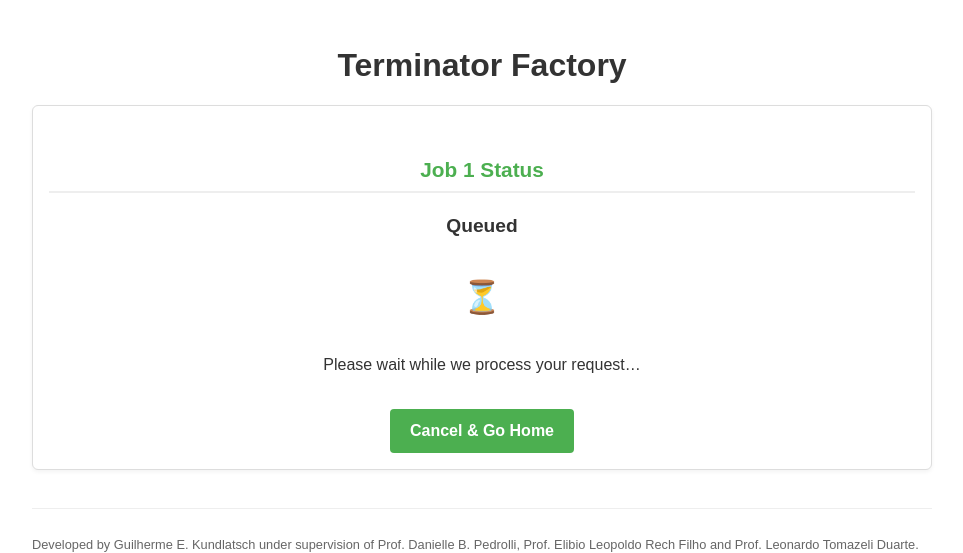
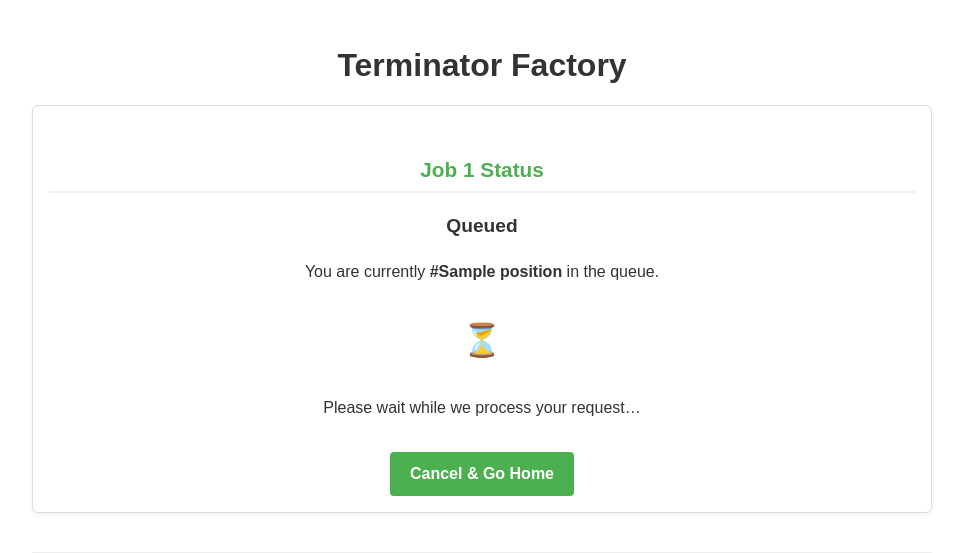
Before and after one commit to gkundlatsch/TerFac, a Python web app: template templates/status.html in a window 1280 px wide. Shown: the top 553 px of the page, without its empty margins (158-1121 px from the left). Run offline with Jinja, Linux system fonts and the light colour scheme; the template is opened without the code that fills it: most values are stand-ins (such as "Sample title", 1, 10 or a date in 2020).

Commit message:
Update status.html

```diff
--- a/templates/status.html
+++ b/templates/status.html
@@ -65,6 +65,11 @@
     <div class="card">
       <h2>Job {{ job_id }} Status</h2>
       <p style="font-size:1.2em;"><strong>{{ status|capitalize }}</strong></p>
+
+      {% if position %}
+      <p>You are currently <strong>#{{ position }}</strong> in the queue.</p>
+      {% endif %}
+
       <div id="spinner">⏳</div>
       <p>Please wait while we process your request…</p>
       <a href="{{ url_for('home') }}" class="button">Cancel & Go Home</a>
```
